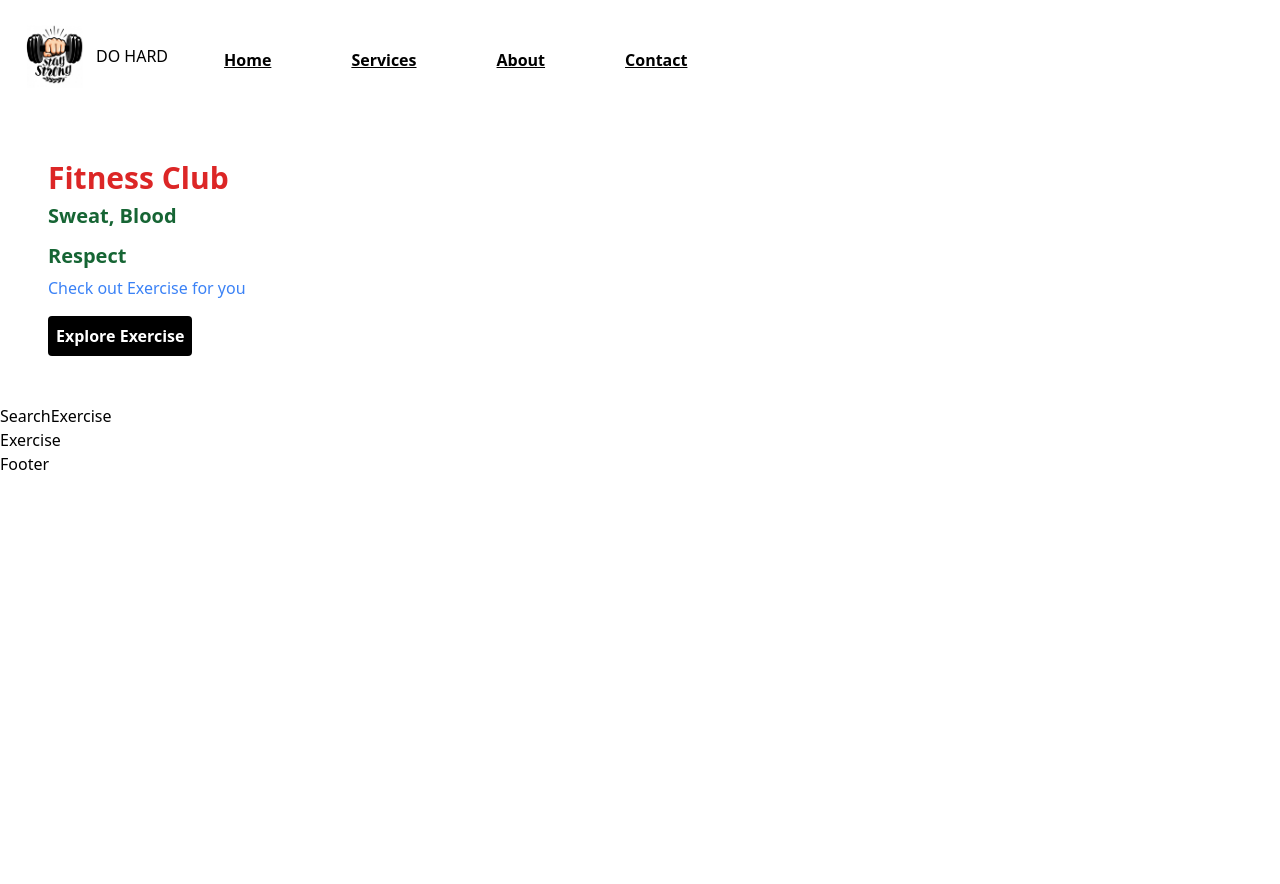
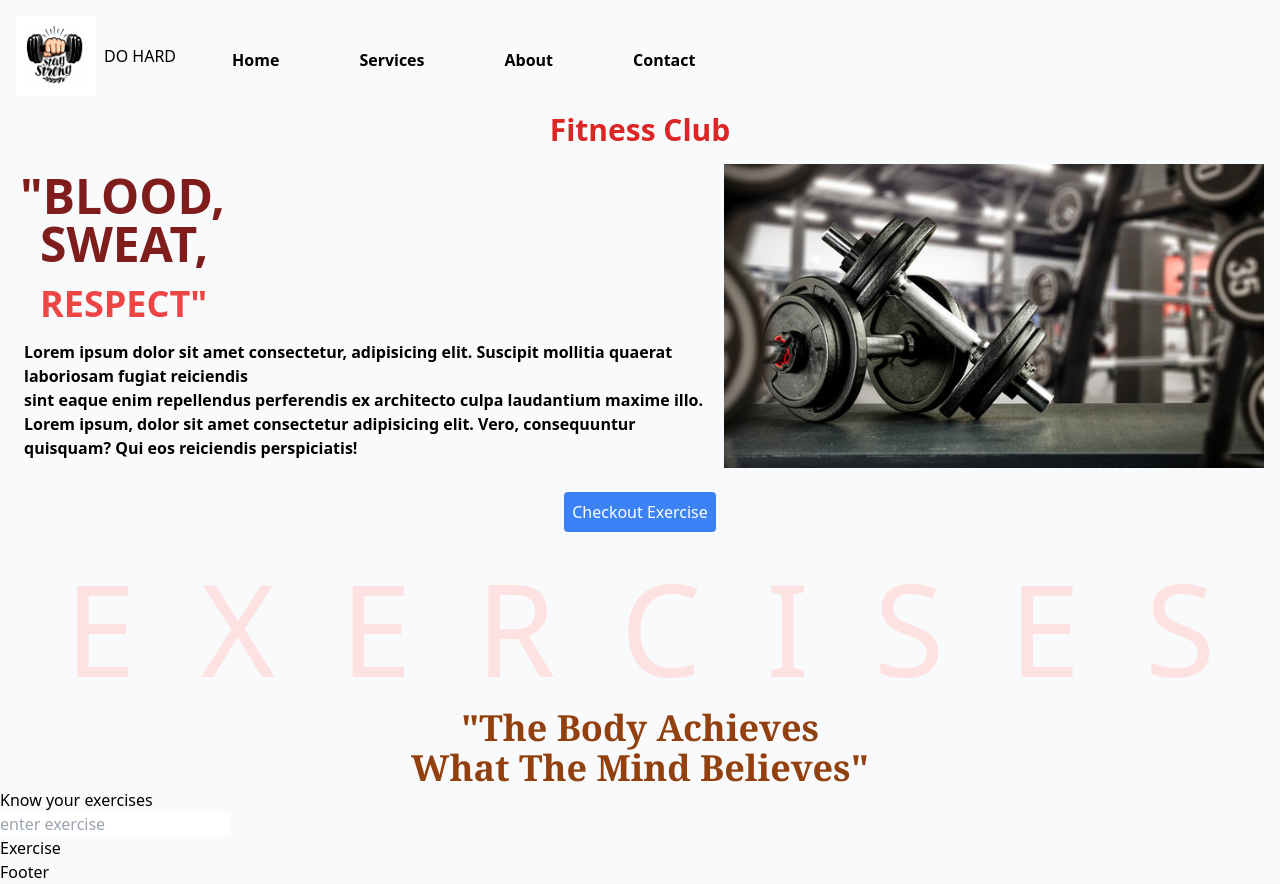
Before and after one commit to krishnaprasad2098/bro_gym, a React (Create React App) app: page / in a window 1280 px wide. Before the commit the page ends 800 px from the top, so only its background shows below. Built offline with nearby package versions, Linux system fonts and the light colour scheme.

Commit message:
second commit

```diff
--- a/src/App.js
+++ b/src/App.js
@@ -11,7 +11,7 @@ const App = () => {
   return (
     <BrowserRouter>
 
-    <div className="m-auto">
+    <div className="m-auto bg-slate-50">
       <Navbar />
       <Routes>
         <Route path="/" element={<Home />} />
--- a/src/components/MainBanner.js
+++ b/src/components/MainBanner.js
@@ -1,14 +1,38 @@
 import React from 'react'
-
+import MainBannerPic from '../assets/images/MainBannerPic.jpg'
 const MainBanner = () => {
   return (
-    <div className="m-6 p-6 relative">
-        <p className="text-red-600 text-3xl font-semibold">Fitness Club</p>
-        <p className="text-green-800 text-xl font-bold leading-10">Sweat, Blood <br /> Respect</p>
-        <p className="text-blue-500">Check out Exercise for you</p>
-        <button className="bg-black text-white font-bold p-2 rounded mt-4">Explore Exercise</button>
+    <div className="">
+      <h1 className="pb-2  text-3xl text-red-600 flex justify-center font-semibold">Fitness Club</h1>
+    <div className="lg:flex justify-around mr-2 ml-2  items-center">
+      <div className="font-bold p-2">
+        <h1 className=" text-left  lg:pl-1 text-5xl  text-red-900">"BLOOD,</h1>
+        <h1 className=" text-left pl-6 lg:pl-6 text-5xl pb-4 text-red-900">SWEAT,</h1>
+
+        <h1 className="pl-6 text-4xl text-red-500">RESPECT"</h1>
+        <p className="pt-4 pl-2">Lorem ipsum dolor sit amet consectetur, adipisicing elit. Suscipit mollitia quaerat laboriosam fugiat reiciendis</p>
+        <p className='pl-2'>sint eaque enim repellendus perferendis ex architecto culpa laudantium maxime illo. Lorem ipsum, dolor sit amet consectetur adipisicing elit. Vero, consequuntur quisquam? Qui eos reiciendis perspiciatis!</p>
+      </div>
+        <img src={MainBannerPic} alt="banner" className="lg:max-w-xl max-h-80 p-2 rounded"/>
+    </div>
+    <div className="flex justify-center">
+      <button className="  bg-blue-500 p-2 rounded mt-4 hover:bg-slate-800 text-white " href="#exercises">Checkout Exercise</button>
+    </div>
+    <div className="flex justify-center lg:justify-evenly text-red-100">
+      <h1 className="text-2xl lg:text-9xl  mt-8">E</h1>
+      <h1 className="text-2xl lg:text-9xl  mt-8">X</h1>
+      <h1 className="text-2xl lg:text-9xl  mt-8">E</h1>
+      <h1 className="text-2xl lg:text-9xl  mt-8">R</h1>
+      <h1 className="text-2xl lg:text-9xl  mt-8">C</h1>
+      <h1 className="text-2xl lg:text-9xl  mt-8">I</h1>
+      <h1 className="text-2xl lg:text-9xl  mt-8">S</h1>
+      <h1 className="text-2xl lg:text-9xl  mt-8">E</h1>
+      <h1 className="text-2xl lg:text-9xl  mt-8">S</h1>
 
     </div>
+    </div>
+
+
   )
 }
 
--- a/src/components/Navbar.js
+++ b/src/components/Navbar.js
@@ -16,16 +16,16 @@ const Navbar = () => {
     <header className=" lg:flex items-center justify-start p-4">
       <div className="flex items-center">
       <img src={hand} alt="" className="h-20 w-20"></img>
-      <h1 className="">DO HARD</h1>
+      <h1 className="pl-2">DO HARD</h1>
       </div>
 
 
       <div className="text-center lg:ml-8">
         <ul className="hidden lg:flex gap-2">
-          <li className="pt-2 lg:px-6 mr-6 font-bold underline  hover:text-orange-400">Home</li>
-          <li className="pt-2 lg:px-6 mr-6 font-bold underline hover:text-orange-400">Services</li>
-          <li className="pt-2 lg:px-6 mr-6 font-bold underline hover:text-orange-400">About</li>
-          <li className="pt-2 lg:px-6 mr-6 font-bold underline hover:text-orange-400">Contact</li>
+          <li className="pt-2 lg:px-6 mr-6 font-bold hover:underline hover:text-orange-400">Home</li>
+          <li className="pt-2 lg:px-6 mr-6 font-bold hover:underline hover:text-orange-400">Services</li>
+          <li className="pt-2 lg:px-6 mr-6 font-bold hover:underline hover:text-orange-400">About</li>
+          <li className="pt-2 lg:px-6 mr-6 font-bold hover:underline hover:text-orange-400">Contact</li>
         </ul>
       </div>
         <button className="ml-7 mt-4 lg:hidden" onClick={handleNav}>
--- a/src/components/SearchExercise.js
+++ b/src/components/SearchExercise.js
@@ -1,9 +1,14 @@
-import React from 'react'
-
+import React, { useEffect, useState } from "react";
 const SearchExercise = () => {
   return (
-    <div>SearchExercise</div>
-  )
-}
+    <div>
+      <h1 className=" text-center mt-4 text-4xl text-amber-800 font-serif font-bold capitalize">"The body achieves</h1>
+      <h1 className=" text-center text-4xl text-amber-800 font-serif font-bold capitalize">what the mind believes"</h1>
+      {/* <h1 className=" text-center  mt-4 text-4xl text-amber-800 font-serif font-bold capitalize">--Napoleon Hill</h1> */}
+      <p>Know your exercises</p>
+      <input type="search" placeholder="enter exercise"></input>
+    </div>
+  );
+};
 
-export default SearchExercise
+export default SearchExercise;
```
Also changed, not shown: src/assets/images/MainBannerPic.jpg (added).
